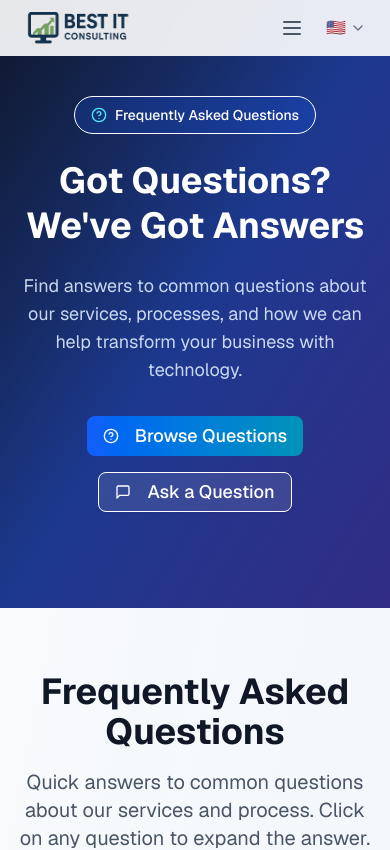
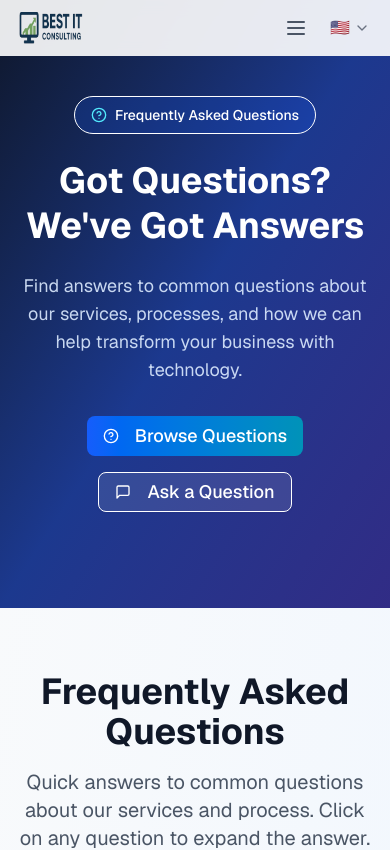
Before and after one commit to williamjxj/bestitconsulting, a Next.js app: page /faq in a window 390 px wide. Shown: the top 850 px of the page. Built offline with nearby package versions, Linux system fonts and the light colour scheme.

Commit message:
weird mobile mode outlook

```diff
--- a/components/Header.tsx
+++ b/components/Header.tsx
@@ -64,16 +64,16 @@ export default function Header() {
 
   return (
     <nav
-      className={`fixed top-0 w-full z-50 transition-all duration-300 ${
+      className={`fixed top-0 left-0 right-0 w-full z-50 transition-all duration-300 ${
         scrolled
           ? 'bg-white/95 backdrop-blur-md border-b border-gray-200/50 shadow-lg'
           : 'bg-white/90 backdrop-blur-sm'
       }`}
     >
-      <div className={brandClasses.container}>
-        <div className='flex items-center justify-between h-14 sm:h-16 gap-2'>
+      <div className='w-full max-w-full lg:max-w-7xl lg:mx-auto px-3 sm:px-4 lg:px-8 box-border'>
+        <div className='flex items-center justify-between h-14 sm:h-16 gap-2 min-w-0 w-full'>
           {/* Logo - Left Side */}
-          <div className='flex items-center flex-shrink-0 min-w-0'>
+          <div className='flex items-center flex-shrink-0'>
             <Link
               href='/'
               className='group flex items-center'
@@ -84,7 +84,7 @@ export default function Header() {
                 alt='BestIT Consulting Logo'
                 width={160}
                 height={40}
-                className='h-8 w-auto max-w-[120px] transition-opacity duration-300 group-hover:opacity-90 lg:h-10 lg:max-w-none sm:h-12'
+                className='h-8 w-auto max-w-[75px] sm:max-w-[100px] transition-opacity duration-300 group-hover:opacity-90 lg:h-10 lg:max-w-none'
                 priority
               />
             </Link>
```
